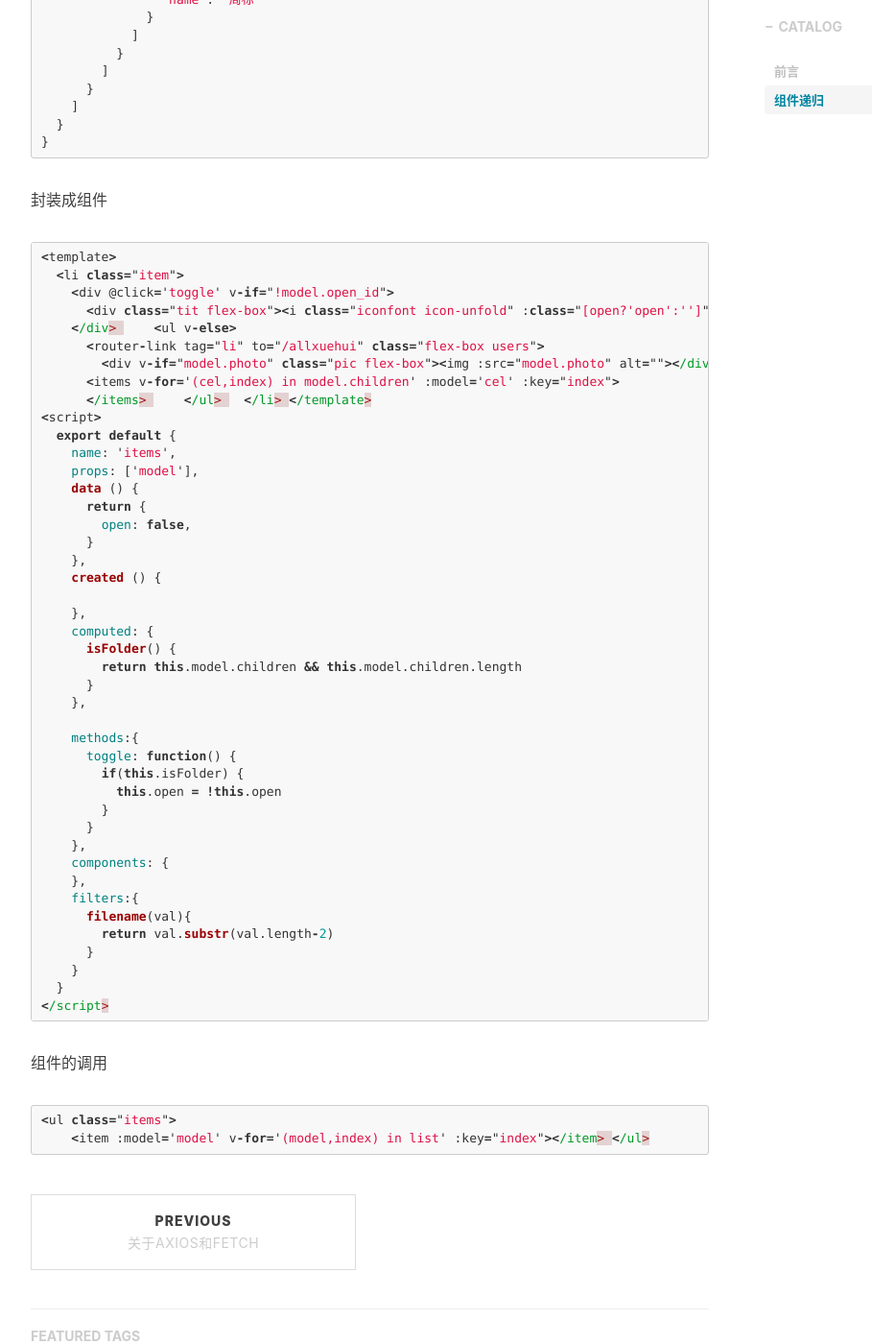
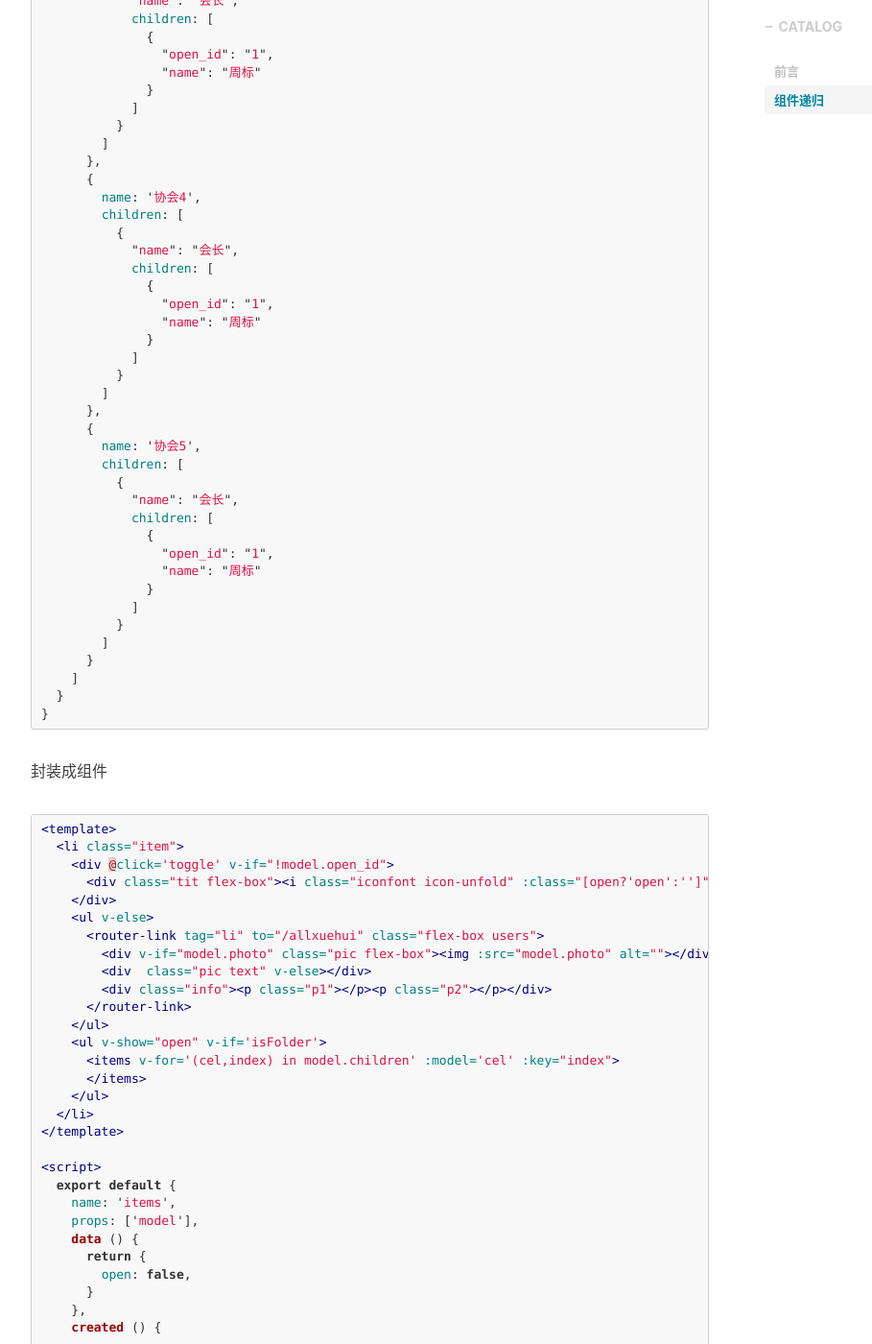
Before and after one commit to bb595700239/joubn_blog, a Jekyll site: the page built from _posts/2017-09-25-vue-component-recursion.markdown, in a window 1280 px wide and 1400 px high, scrolled down 2232 px. Shown: the whole window at 96% size, without its empty margins (233-1142 px from the left). Built offline with Jekyll 4.4.1, drawn with Linux system fonts in a browser that asks for light colours; nearby versions of some CDN libraries; comment, search, counter and statistics services are not loaded; some of the changed text lies outside the part shown.

Commit message:
修改
Signed-off-by: bb595700239 <595700239@qq.com>

````diff
--- a/_posts/2017-09-25-vue-component-recursion.markdown
+++ b/_posts/2017-09-25-vue-component-recursion.markdown
@@ -18,15 +18,17 @@
 ## 前言
 
 前段时间做一个VUE后台管理系统，发现很多地方都有使用到组件的递归调用。
+
 一开始也是各种踩坑，今天抽时间整理一下放出来大家分享。
 
 ## 组件递归
 
 **组件在它的模板内可以递归地调用自己，只有当它有 name 选项时才可以。**
+
 --这是定义递归组件的一个关键点
 
 <div class="visible-md visible-lg">
-<img src="/joubn_blog/img/vue-component-recursion/end.png" width="350"/>
+<img src="/joubn_blog/img/in-post/vue-component-recursion/end.png" width="350"/>
 <small class="img-hint">最终效果图</small>
 </div>
 
@@ -108,7 +110,7 @@
 
 封装成组件
 
-```js
+```html
 <template>
   <li class="item">
     <div @click='toggle' v-if="!model.open_id">
@@ -166,7 +168,7 @@
 
 组件的调用
 
-```js
+```html
 <ul class="items">
     <item :model='model' v-for='(model,index) in list' :key="index"></item>
 </ul>
````
